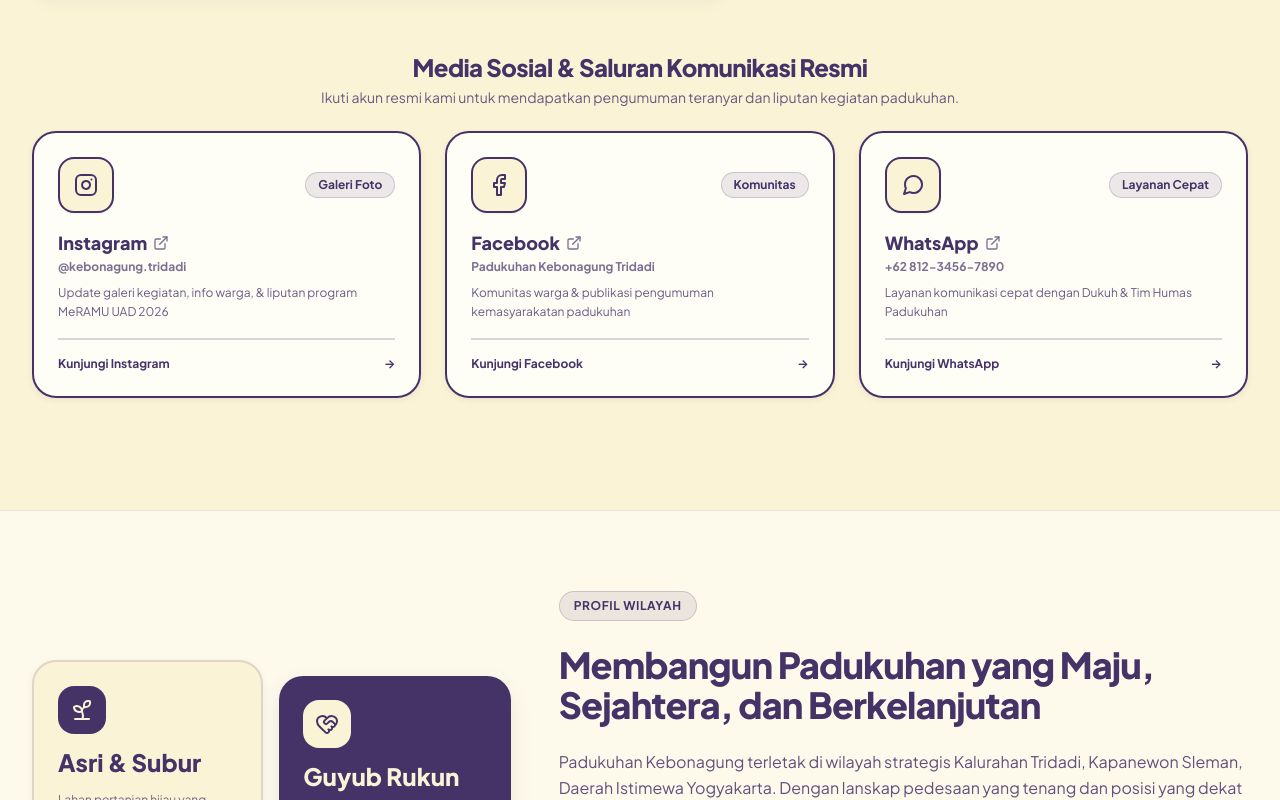
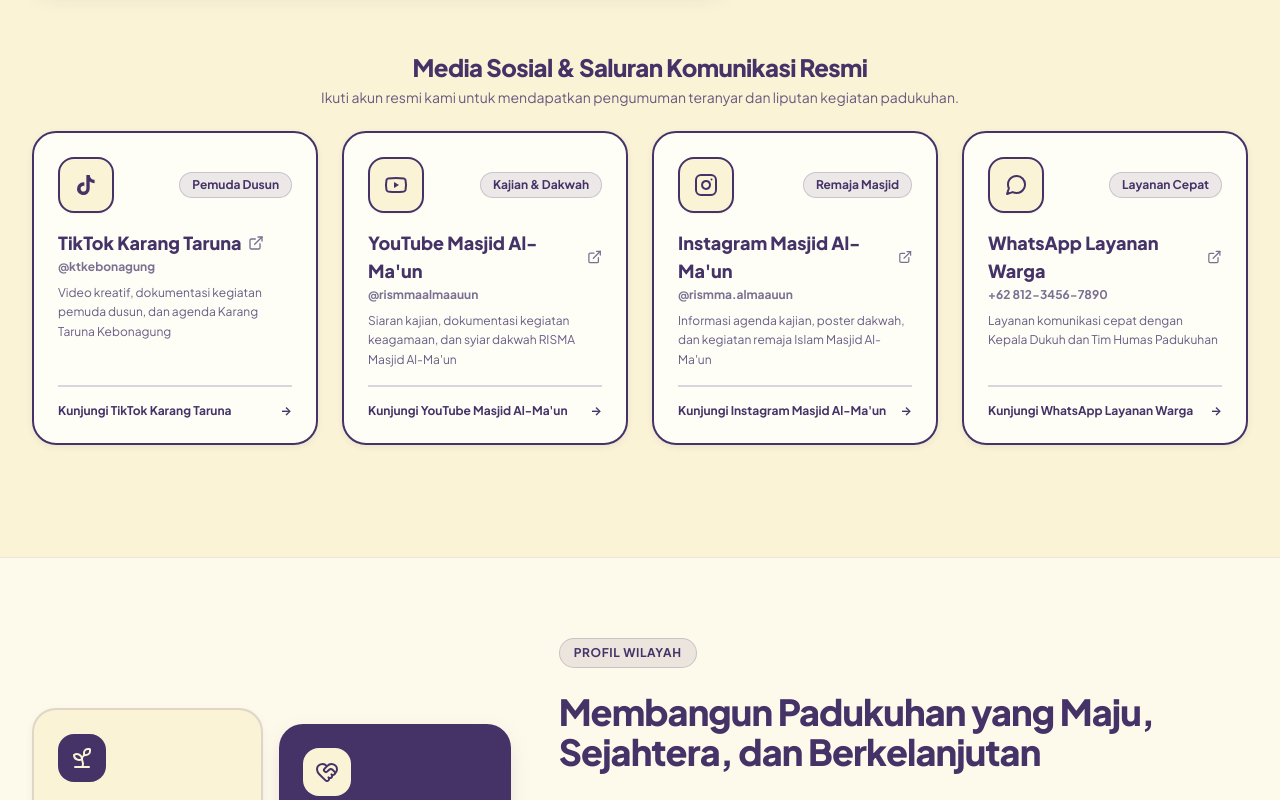
Before and after one commit to Diolutviandr3/kebonagung-tridadi-official, a React (Vite) app: page / in a window 1280 px wide. Shown: the part 4620-5420 px from the top of the page. Built offline with nearby package versions, Linux system fonts and the light colour scheme; a web font is replaced by a local one.

Commit message:
update media sosial

```diff
--- a/src/components/Footer.tsx
+++ b/src/components/Footer.tsx
@@ -125,6 +125,62 @@ export const Footer: React.FC<FooterProps> = ({
                 <span className="text-xs">kebonagung.tridadi@gmail.com</span>
               </div>
             </div>
+
+            {/* Social Media Links in Footer */}
+            <div className="pt-2">
+              <span className="block text-xs font-bold text-purple/75 uppercase tracking-wider mb-2.5">
+                Media Sosial Resmi
+              </span>
+              <div className="flex items-center gap-2">
+                <a
+                  href="https://www.tiktok.com/@ktkebonagung?_r=1&_t=ZS-999Sf0NWSnM"
+                  target="_blank"
+                  rel="noopener noreferrer"
+                  aria-label="TikTok Karang Taruna Kebonagung"
+                  className="w-8 h-8 rounded-lg bg-cream border-2 border-purple text-purple hover:bg-purple hover:text-cream flex items-center justify-center transition-all shadow-xs"
+                >
+                  <svg className="w-4 h-4" viewBox="0 0 24 24" fill="currentColor">
+                    <path d="M19.59 6.69a4.83 4.83 0 0 1-3.77-4.25V2h-3.45v13.67a2.89 2.89 0 0 1-5.2 1.74 2.89 2.89 0 0 1 2.31-4.64c.298-.002.595.042.88.13V9.4a6.33 6.33 0 0 0-1-.08A6.34 6.34 0 0 0 3 15.66a6.34 6.34 0 0 0 10.82 4.47 6.27 6.27 0 0 0 1.86-4.47V8.62a8.28 8.28 0 0 0 4.91 1.6V6.77a4.88 4.88 0 0 1-1-.08z" />
+                  </svg>
+                </a>
+                <a
+                  href="https://youtube.com/@rismmaalmaauun?si=VeKOG18wIFDmNFMH"
+                  target="_blank"
+                  rel="noopener noreferrer"
+                  aria-label="YouTube RISMA Masjid Al-Ma'un"
+                  className="w-8 h-8 rounded-lg bg-cream border-2 border-purple text-purple hover:bg-purple hover:text-cream flex items-center justify-center transition-all shadow-xs"
+                >
+                  <svg className="w-4 h-4" viewBox="0 0 24 24" fill="none" stroke="currentColor" strokeWidth="2" strokeLinecap="round" strokeLinejoin="round">
+                    <path d="M2.5 17a24.12 24.12 0 0 1 0-10 2 2 0 0 1 1.4-1.4 49.56 49.56 0 0 1 16.2 0A2 2 0 0 1 21.5 7a24.12 24.12 0 0 1 0 10 2 2 0 0 1-1.4 1.4 49.55 49.55 0 0 1-16.2 0A2 2 0 0 1 2.5 17" />
+                    <polygon points="10 15 15 12 10 9 10 15" fill="currentColor" stroke="none" />
+                  </svg>
+                </a>
+                <a
+                  href="https://www.instagram.com/rismma.almaauun?igsi=ejVzeWV1am1rZ2Uz"
+                  target="_blank"
+                  rel="noopener noreferrer"
+                  aria-label="Instagram RISMA Masjid Al-Ma'un"
+                  className="w-8 h-8 rounded-lg bg-cream border-2 border-purple text-purple hover:bg-purple hover:text-cream flex items-center justify-center transition-all shadow-xs"
+                >
+                  <svg className="w-4 h-4" viewBox="0 0 24 24" fill="none" stroke="currentColor" strokeWidth="2" strokeLinecap="round" strokeLinejoin="round">
+                    <rect width="20" height="20" x="2" y="2" rx="5" ry="5" />
+                    <path d="M16 11.37A4 4 0 1 1 12.63 8 4 4 0 0 1 16 11.37z" />
+                    <line x1="17.5" x2="17.51" y1="6.5" y2="6.5" />
+                  </svg>
+                </a>
+                <a
+                  href="https://wa.me/6281234567890?text=Halo%20Pengurus%20Padukuhan%20Kebonagung,%20saya%20ingin%20bertanya%20mengenai..."
+                  target="_blank"
+                  rel="noopener noreferrer"
+                  aria-label="WhatsApp Layanan Warga Kebonagung"
+                  className="w-8 h-8 rounded-lg bg-cream border-2 border-purple text-purple hover:bg-purple hover:text-cream flex items-center justify-center transition-all shadow-xs"
+                >
+                  <svg className="w-4 h-4" viewBox="0 0 24 24" fill="none" stroke="currentColor" strokeWidth="2" strokeLinecap="round" strokeLinejoin="round">
+                    <path d="M21 11.5a8.38 8.38 0 0 1-.9 3.8 8.5 8.5 0 0 1-7.6 4.7 8.38 8.38 0 0 1-3.8-.9L3 21l1.9-5.7a8.38 8.38 0 0 1-.9-3.8 8.5 8.5 0 0 1 4.7-7.6 8.38 8.38 0 0 1 3.8-.9h.5a8.48 8.48 0 0 1 8 8v.5z" />
+                  </svg>
+                </a>
+              </div>
+            </div>
           </div>
 
         </div>
--- a/src/components/LokasiInfoSection.tsx
+++ b/src/components/LokasiInfoSection.tsx
@@ -12,6 +12,31 @@ import {
 } from 'lucide-react';
 
 // Custom Crisp SVG Icons for Social Media with exact Purple (#453368) styling
+const TikTokIcon: React.FC<{ className?: string }> = ({ className = 'w-6 h-6' }) => (
+  <svg
+    className={className}
+    viewBox="0 0 24 24"
+    fill="currentColor"
+  >
+    <path d="M19.59 6.69a4.83 4.83 0 0 1-3.77-4.25V2h-3.45v13.67a2.89 2.89 0 0 1-5.2 1.74 2.89 2.89 0 0 1 2.31-4.64c.298-.002.595.042.88.13V9.4a6.33 6.33 0 0 0-1-.08A6.34 6.34 0 0 0 3 15.66a6.34 6.34 0 0 0 10.82 4.47 6.27 6.27 0 0 0 1.86-4.47V8.62a8.28 8.28 0 0 0 4.91 1.6V6.77a4.88 4.88 0 0 1-1-.08z" />
+  </svg>
+);
+
+const YouTubeIcon: React.FC<{ className?: string }> = ({ className = 'w-6 h-6' }) => (
+  <svg
+    className={className}
+    viewBox="0 0 24 24"
+    fill="none"
+    stroke="currentColor"
+    strokeWidth="2"
+    strokeLinecap="round"
+    strokeLinejoin="round"
+  >
+    <path d="M2.5 17a24.12 24.12 0 0 1 0-10 2 2 0 0 1 1.4-1.4 49.56 49.56 0 0 1 16.2 0A2 2 0 0 1 21.5 7a24.12 24.12 0 0 1 0 10 2 2 0 0 1-1.4 1.4 49.55 49.55 0 0 1-16.2 0A2 2 0 0 1 2.5 17" />
+    <polygon points="10 15 15 12 10 9 10 15" fill="currentColor" stroke="none" />
+  </svg>
+);
+
 const InstagramIcon: React.FC<{ className?: string }> = ({ className = 'w-6 h-6' }) => (
   <svg
     className={className}
@@ -25,20 +50,6 @@ const InstagramIcon: React.FC<{ className?: string }> = ({ className = 'w-6 h-6'
     <rect width="20" height="20" x="2" y="2" rx="5" ry="5" />
     <path d="M16 11.37A4 4 0 1 1 12.63 8 4 4 0 0 1 16 11.37z" />
     <line x1="17.5" x2="17.51" y1="6.5" y2="6.5" />
-  </svg>
-);
-
-const FacebookIcon: React.FC<{ className?: string }> = ({ className = 'w-6 h-6' }) => (
-  <svg
-    className={className}
-    viewBox="0 0 24 24"
-    fill="none"
-    stroke="currentColor"
-    strokeWidth="2"
-    strokeLinecap="round"
-    strokeLinejoin="round"
-  >
-    <path d="M18 2h-3a5 5 0 0 0-5 5v3H7v4h3v8h4v-8h3l1-4h-4V7a1 1 0 0 1 1-1h3z" />
   </svg>
 );
 
@@ -59,27 +70,35 @@ const WhatsAppIcon: React.FC<{ className?: string }> = ({ className = 'w-6 h-6'
 export const LokasiInfoSection: React.FC = () => {
   const socialLinks = [
     {
-      name: 'Instagram',
-      handle: '@kebonagung.tridadi',
-      href: 'https://instagram.com',
-      icon: <InstagramIcon className="w-6 h-6 text-purple group-hover:text-cream transition-colors" />,
-      desc: 'Update galeri kegiatan, info warga, & liputan program MeRAMU UAD 2026',
-      badge: 'Galeri Foto',
+      name: 'TikTok Karang Taruna',
+      handle: '@ktkebonagung',
+      href: 'https://www.tiktok.com/@ktkebonagung?_r=1&_t=ZS-999Sf0NWSnM',
+      icon: <TikTokIcon className="w-6 h-6 text-purple group-hover:text-cream transition-colors" />,
+      desc: 'Video kreatif, dokumentasi kegiatan pemuda dusun, dan agenda Karang Taruna Kebonagung',
+      badge: 'Pemuda Dusun',
     },
     {
-      name: 'Facebook',
-      handle: 'Padukuhan Kebonagung Tridadi',
-      href: 'https://facebook.com',
-      icon: <FacebookIcon className="w-6 h-6 text-purple group-hover:text-cream transition-colors" />,
-      desc: 'Komunitas warga & publikasi pengumuman kemasyarakatan padukuhan',
-      badge: 'Komunitas',
+      name: 'YouTube Masjid Al-Ma\'un',
+      handle: '@rismmaalmaauun',
+      href: 'https://youtube.com/@rismmaalmaauun?si=VeKOG18wIFDmNFMH',
+      icon: <YouTubeIcon className="w-6 h-6 text-purple group-hover:text-cream transition-colors" />,
+      desc: 'Siaran kajian, dokumentasi kegiatan keagamaan, dan syiar dakwah RISMA Masjid Al-Ma\'un',
+      badge: 'Kajian & Dakwah',
     },
     {
-      name: 'WhatsApp',
+      name: 'Instagram Masjid Al-Ma\'un',
+      handle: '@rismma.almaauun',
+      href: 'https://www.instagram.com/rismma.almaauun?igsi=ejVzeWV1am1rZ2Uz',
+      icon: <InstagramIcon className="w-6 h-6 text-purple group-hover:text-cream transition-colors" />,
+      desc: 'Informasi agenda kajian, poster dakwah, dan kegiatan remaja Islam Masjid Al-Ma\'un',
+      badge: 'Remaja Masjid',
+    },
+    {
+      name: 'WhatsApp Layanan Warga',
       handle: '+62 812-3456-7890',
       href: 'https://wa.me/6281234567890?text=Halo%20Pengurus%20Padukuhan%20Kebonagung,%20saya%20ingin%20bertanya%20mengenai...',
       icon: <WhatsAppIcon className="w-6 h-6 text-purple group-hover:text-cream transition-colors" />,
-      desc: 'Layanan komunikasi cepat dengan Dukuh & Tim Humas Padukuhan',
+      desc: 'Layanan komunikasi cepat dengan Kepala Dukuh dan Tim Humas Padukuhan',
       badge: 'Layanan Cepat',
     },
   ];
@@ -258,7 +277,7 @@ export const LokasiInfoSection: React.FC = () => {
           </div>
 
           {/* Social media cards with border purple (#453368) and icon purple (#453368) */}
-          <div className="grid grid-cols-1 md:grid-cols-3 gap-6">
+          <div className="grid grid-cols-1 sm:grid-cols-2 lg:grid-cols-4 gap-6">
             {socialLinks.map((social, idx) => (
               <motion.a
                 key={social.name}
```
